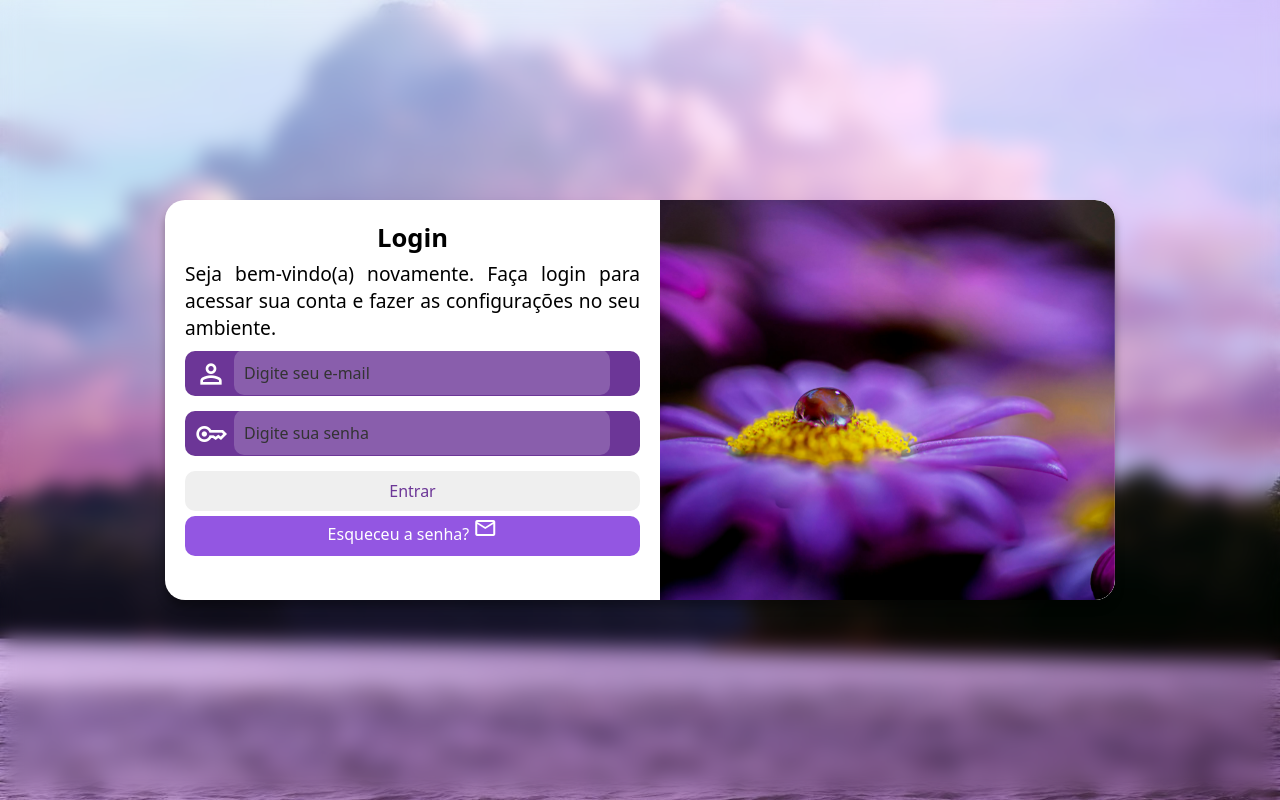
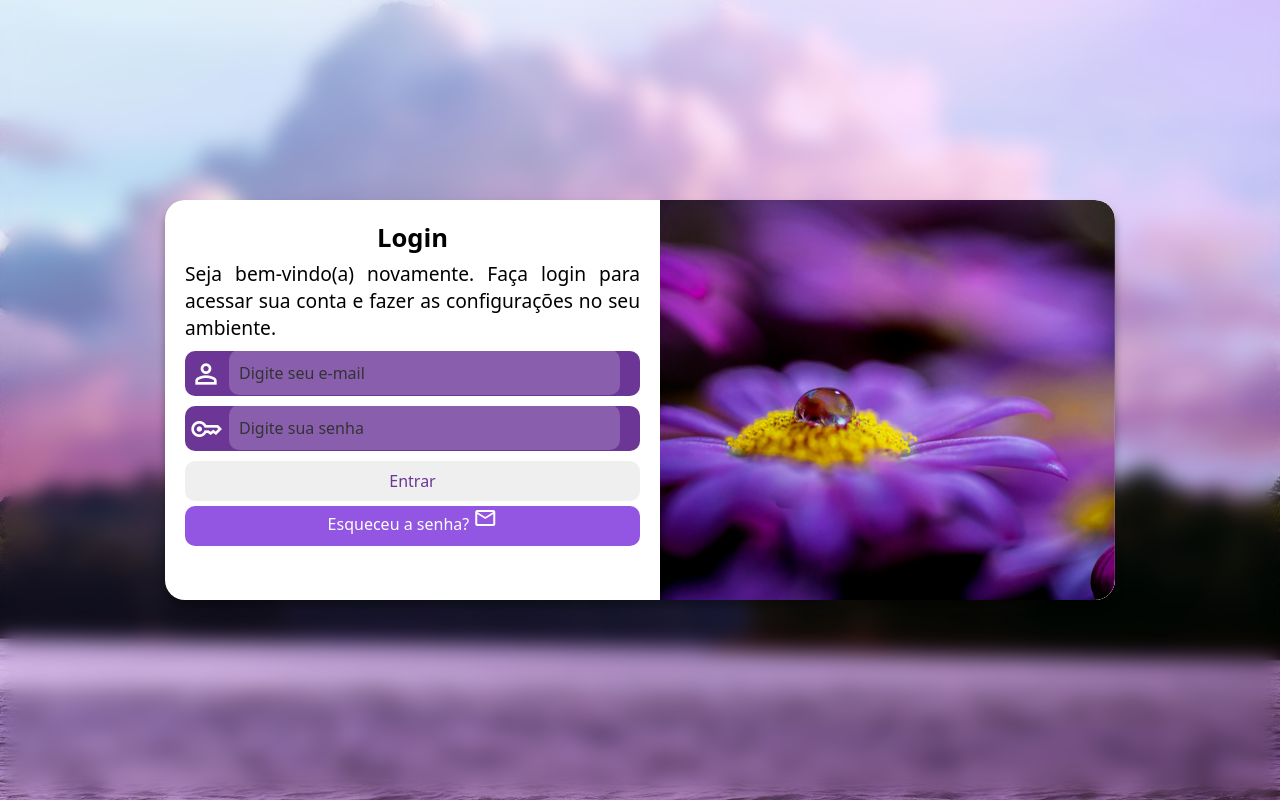
Before and after one commit to pedroxavier21/projeto-login, a plain HTML site: page index.html in a window 1280 px wide. Drawn offline with nearby package versions, Linux system fonts and the light colour scheme.

Commit message:
Update style.css

```diff
--- a/estilos/style.css
+++ b/estilos/style.css
@@ -89,13 +89,13 @@
     margin-top: 10px;
     display: flex;
     align-items: center;
-    margin-bottom: 15px;
+    margin-bottom: 10px;
     background-color: #6c3697;
     border-radius: 10px;
     overflow: hidden;
     height: 45px;
-    padding-left: 10px;
-    padding-right: 10px;
+    padding-left: 5px;
+    padding-right: 0px;
 }
 
 .campo label {
@@ -114,7 +114,7 @@ div.campo > input:focus-within{
     background-color: white;
 }
 .campo input {
-    width: 80%;
+    width: 89vw;
     flex: 1;
     height: 100%;
     padding: 0 10px;
@@ -159,7 +159,7 @@ div.campo > input:focus-within{
         border-radius: 10px;
         background-color: rgba(255, 255, 255, 0.2);
         height: 100%;
-        width: 850%;
+        width: 85%;
         color: white;
         border: none;
         font-size: 1em;
```
